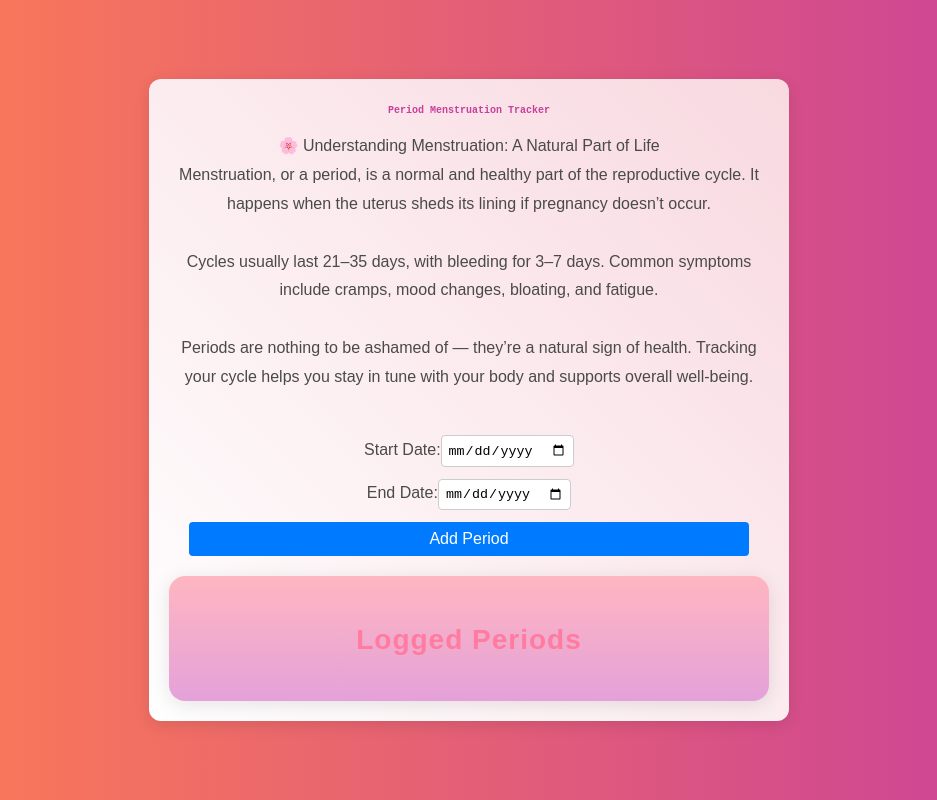
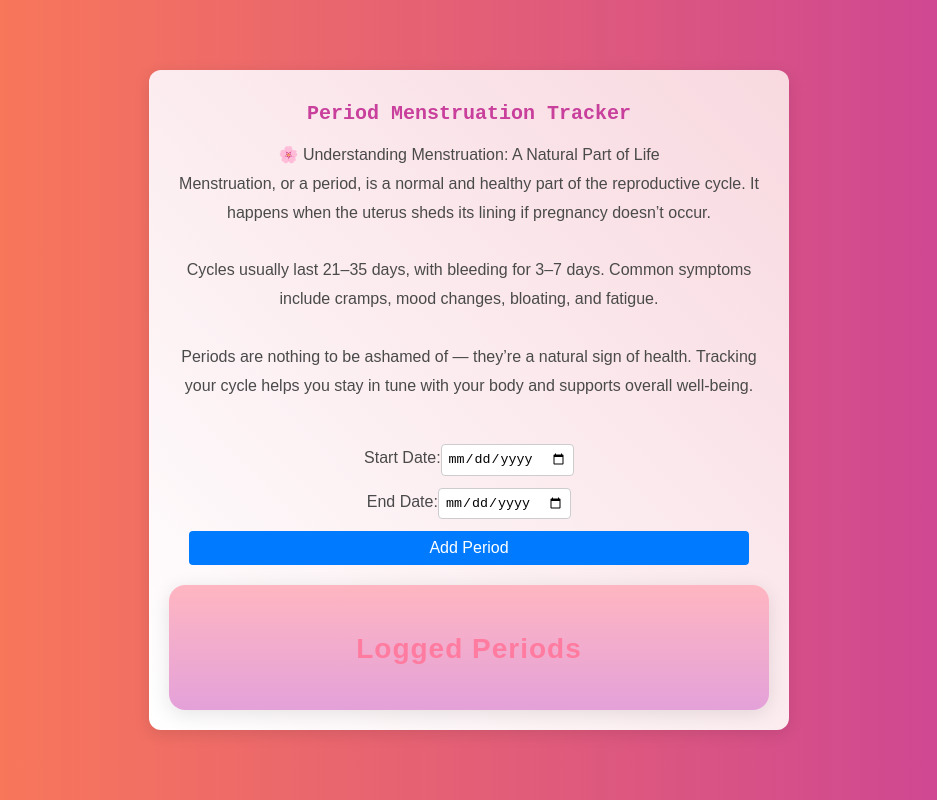
Before and after one commit to harimohan1990/periodtrackerapp, a React (Vite) app: page / in a window 1280 px wide. Shown: the whole page, without its empty margins (171-1108 px from the left). Built offline with nearby package versions, Linux system fonts and the light colour scheme.

Commit message:
size changed

```diff
--- a/src/App.css
+++ b/src/App.css
@@ -20,7 +20,7 @@ body {
 .heading{
   text-align: center;
   font-family: 'Courier New', Courier, monospace;
-  font-size: 10px;
+  font-size: 20px;
   font-weight: 600;
 }
 h1 {
```
